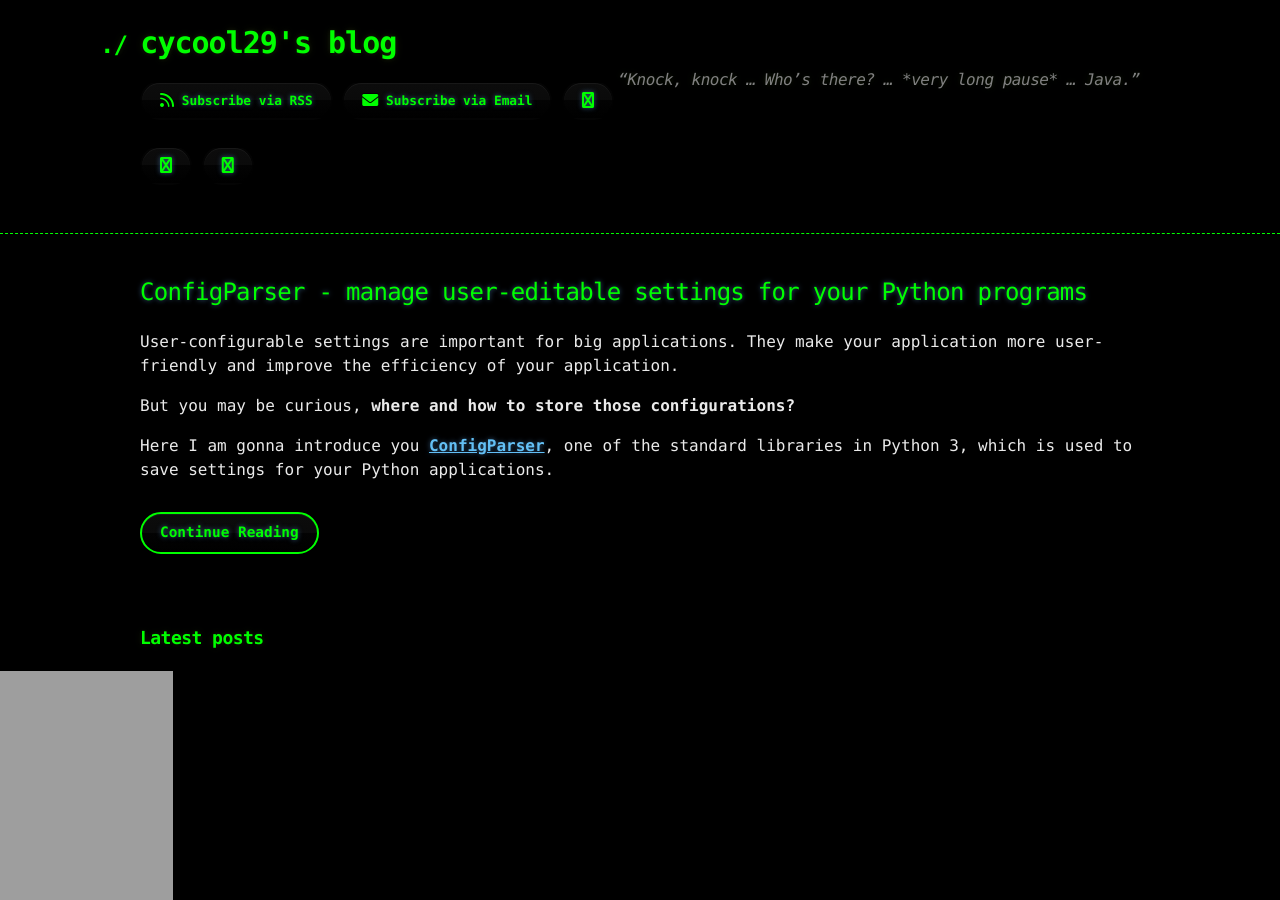
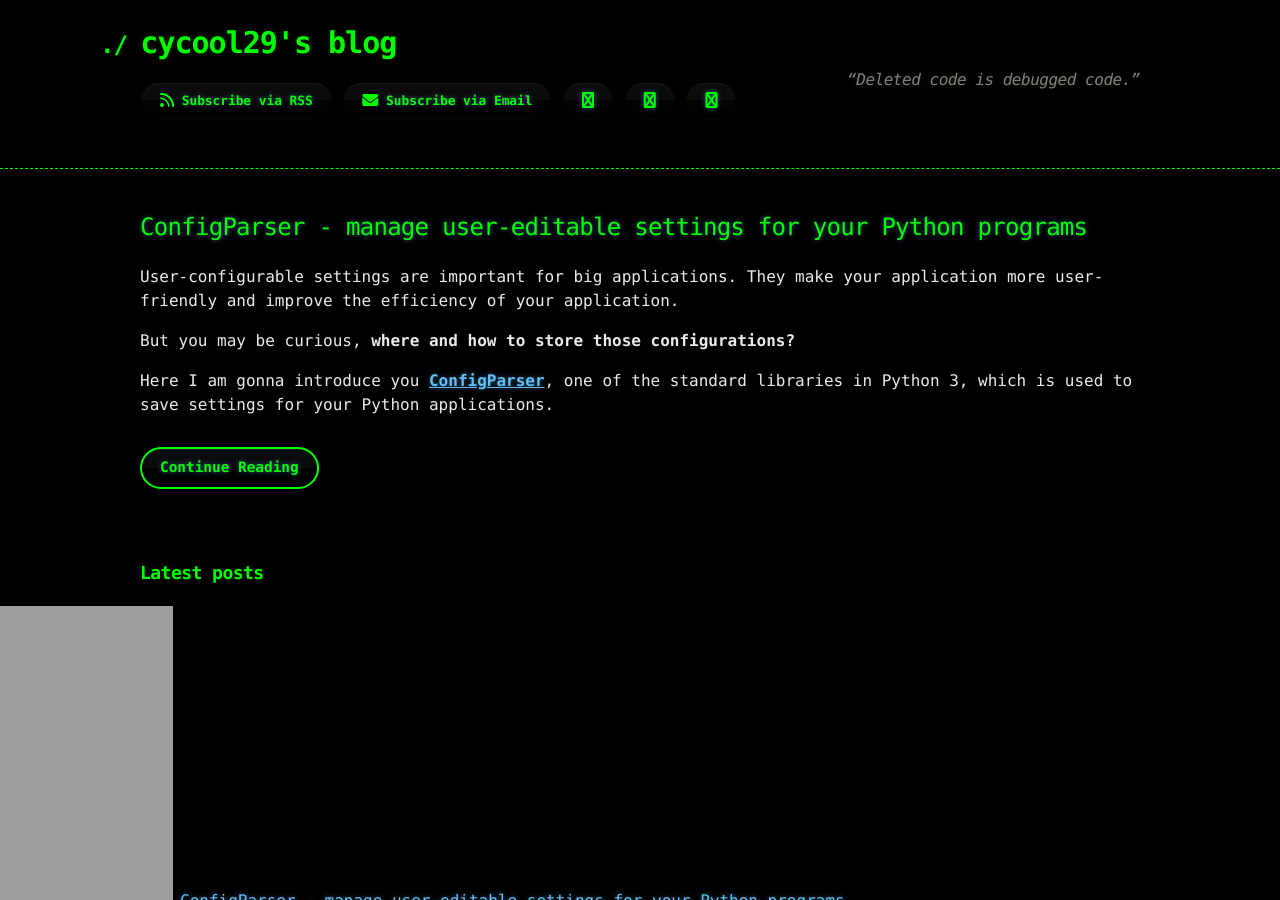
Before and after one commit to cycool29/cycool29.github.io, a Jekyll site: the page built from index.md, in a window 1280 px wide and 900 px high. Built offline with Jekyll 4.4.1, drawn with Linux system fonts in a browser that asks for light colours; a style sheet for code colours, icons or effects is not loaded.

Commit message:
Update quotes

```diff
--- a/_config.yml
+++ b/_config.yml
@@ -1,5 +1,5 @@
 title: cycool29's blog
-description: "“Knock, knock … Who’s there? … *very long pause* … Java.”"
+description: "“Deleted code is debugged code.” "
 author: cycool29
 url: https://cycool29.github.io
 timezone: UTC
```
